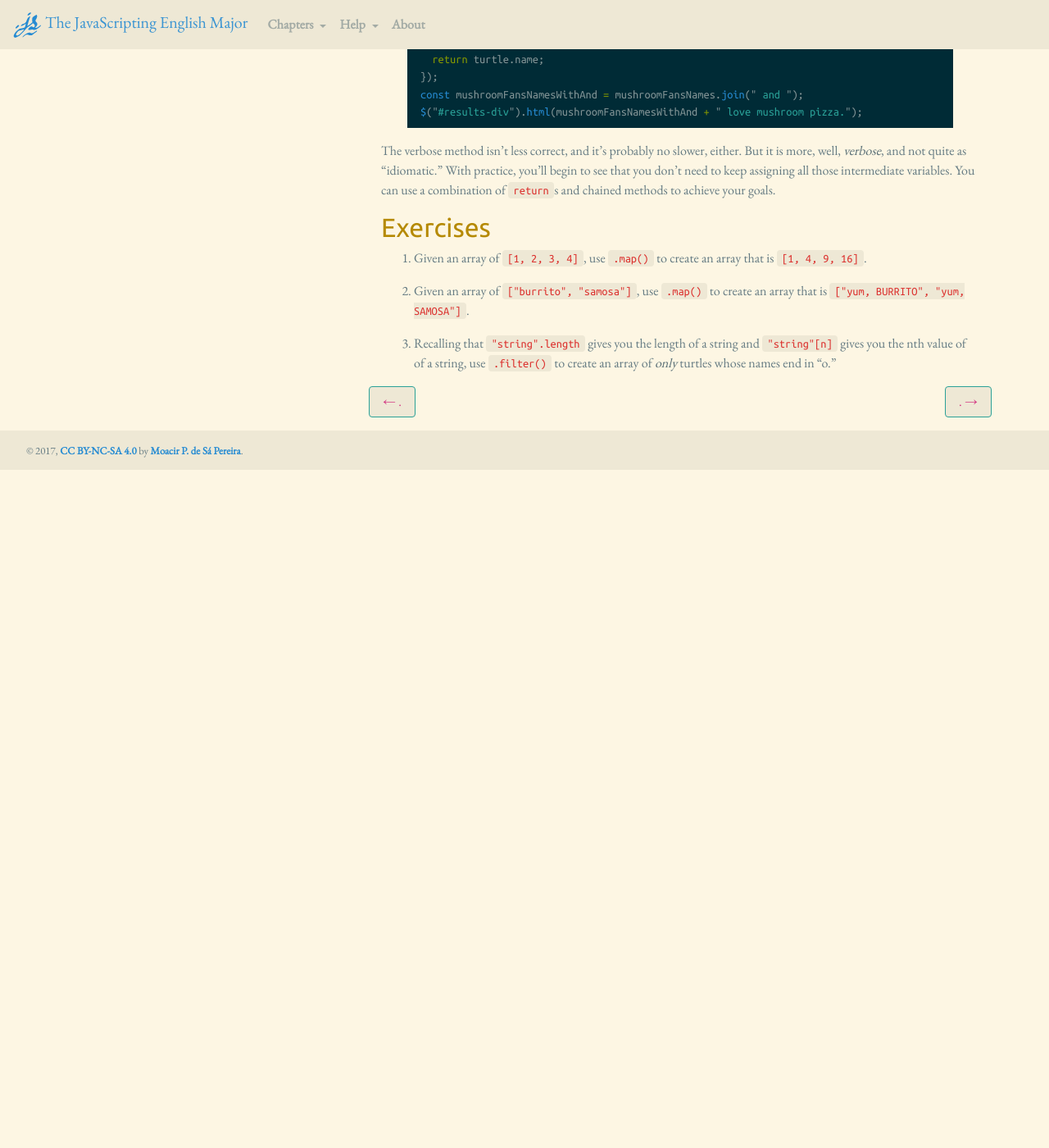
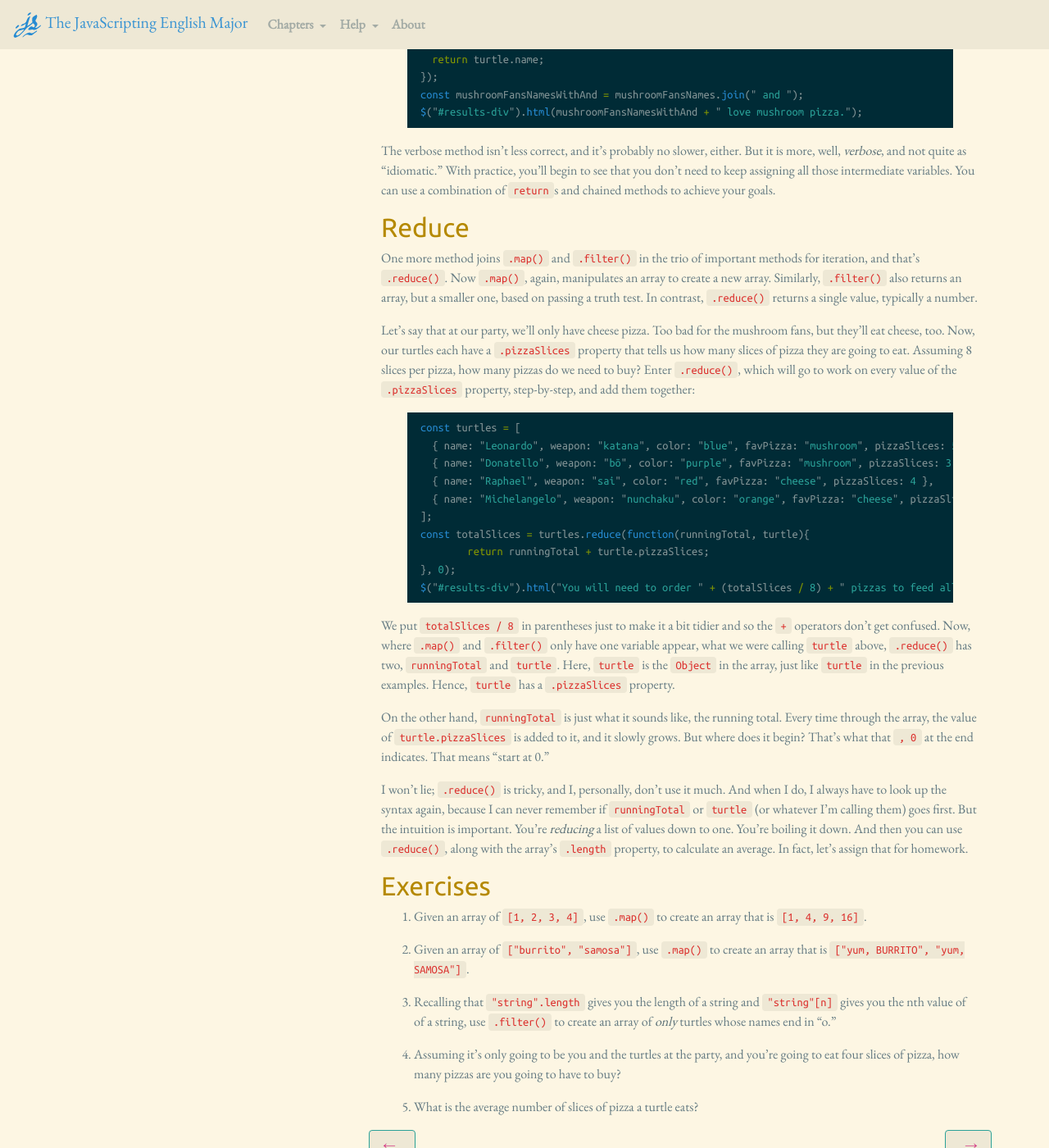
Before and after one commit to muziejus/javascripting-english-major, a Jekyll site: the page built from _chapters/iteration.md, in a window 1280 px wide and 1400 px high, scrolled down 5086 px. Shown: the whole window at 82% size. Built offline with Jekyll 4.4.1, drawn with Linux system fonts in a browser that asks for light colours; nearby versions of some CDN libraries; before the commit the page ends 5660 px from its top, so only the background shows below that.

Commit message:
Maybe finish iteration?

````diff
--- a/_chapters/iteration.md
+++ b/_chapters/iteration.md
@@ -315,8 +315,57 @@ intermediate variables. You can use a combination of `return`s and chained
 methods to achieve your goals.
 
 </section>
+<section id="reduce">
+## Reduce
 
+One more method joins `.map()` and `.filter()` in the trio of important
+methods for iteration, and that’s `.reduce()`. Now `.map()`, again,
+manipulates an array to create a new array. Similarly, `.filter()` also
+returns an array, but a smaller one, based on passing a truth test. In
+contrast, `.reduce()` returns a single value, typically a number.
 
+Let’s say that at our party, we’ll only have cheese pizza. Too bad for the
+mushroom fans, but they’ll eat cheese, too. Now, our turtles each have a
+`.pizzaSlices` property that tells us how many slices of pizza they are going
+to eat. Assuming 8 slices per pizza, how many pizzas do we need to buy? Enter
+`.reduce()`, which will go to work on every value of the `.pizzaSlices`
+property, step-by-step, and add them together:
+
+```javascript
+const turtles = [
+  { name: "Leonardo", weapon: "katana", color: "blue", favPizza: "mushroom", pizzaSlices: 5 },
+  { name: "Donatello", weapon: "bō", color: "purple", favPizza: "mushroom", pizzaSlices: 3 },
+  { name: "Raphael", weapon: "sai", color: "red", favPizza: "cheese", pizzaSlices: 4 },
+  { name: "Michelangelo", weapon: "nunchaku", color: "orange", favPizza: "cheese", pizzaSlices: 7 }
+];
+const totalSlices = turtles.reduce(function(runningTotal, turtle){
+	return runningTotal + turtle.pizzaSlices;
+}, 0);
+$("#results-div").html("You will need to order " + (totalSlices / 8) + " pizzas to feed all the turtles.");
+```
+
+We put `totalSlices / 8` in parentheses just to make it a bit tidier and so
+the `+` operators don’t get confused. Now, where `.map()` and `.filter()` only
+have one variable appear, what we were calling `turtle` above, `.reduce()` has
+two, `runningTotal` and `turtle`. Here, `turtle` is the `Object` in the array,
+just like `turtle` in the previous examples. Hence, `turtle` has a
+`.pizzaSlices` property.
+
+On the other hand, `runningTotal` is just what it sounds like, the running
+total. Every time through the array, the value of `turtle.pizzaSlices` is
+added to it, and it slowly grows. But where does it begin? That’s what that `,
+0` at the end indicates. That means “start at 0.”
+
+I won’t lie; `.reduce()` is tricky, and I, personally, don’t use it much. And
+when I do, I always have to look up the syntax again, because I can never
+remember if `runningTotal` or `turtle` (or whatever I’m calling them) goes
+first. But the intuition is important. You’re _reducing_ a list of values down
+to one. You’re boiling it down. And then you can use `.reduce()`, along with
+the array’s `.length` property, to calculate an average. In fact, let’s assign
+that for homework.
+
+</section>
+<section id="exercises">
 ## Exercises
 
 1. Given an array of `[1, 2, 3, 4]`, use `.map()` to create an array that is
@@ -328,3 +377,10 @@ methods to achieve your goals.
 3. Recalling that `"string".length` gives you the length of a string and
    `"string"[n]` gives you the nth value of of a string, use `.filter()` to
 create an array of *only* turtles whose names end in “o.”
+
+4. Assuming it’s only going to be you and the turtles at the party, and you’re
+   going to eat four slices of pizza, how many pizzas are you going to have to
+buy?
+
+5. What is the average number of slices of pizza a turtle eats?
+</section>
````
